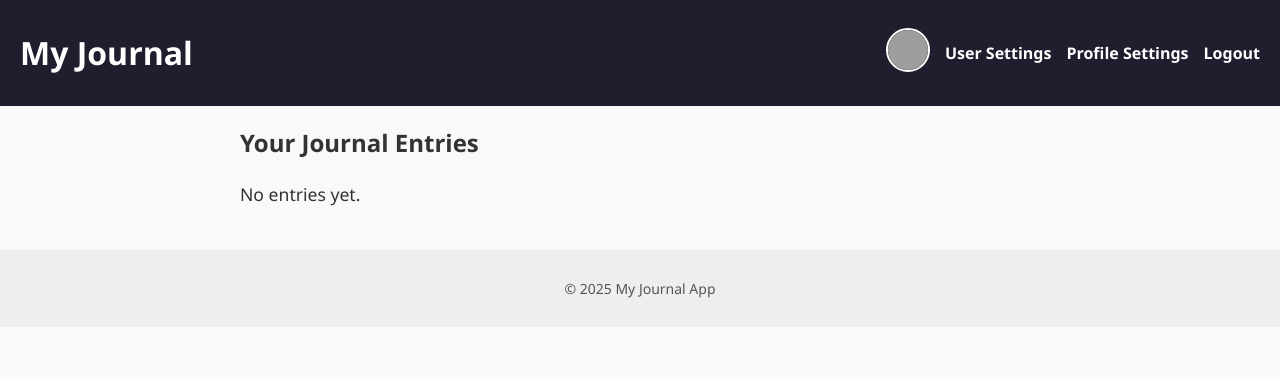
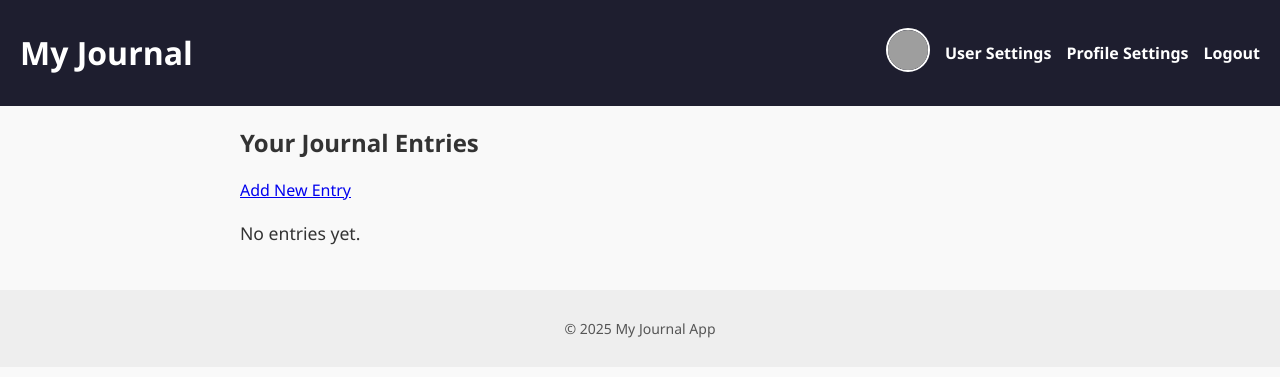
Before and after one commit to joelepoel/journal-app, a Django app: page /entries/ in a window 1280 px wide. Shown: the top 377 px of the page. Run offline with Django 5.2, Linux system fonts and the light colour scheme; the visitor is signed in with stand-in values (Sample User, id 1); data that the repository does not hold is empty; grey boxes are pictures that could not be loaded.

Commit message:
fixed add entry template and added ordering to entry model

```diff
--- a/entries/models.py
+++ b/entries/models.py
@@ -25,3 +25,6 @@ class Entry(models.Model):
 
     def __str__(self): #if portrayed in a string, it returns the entry's title
         return self.title
+
+    class Meta:
+        ordering = ['-date']
--- a/entries/templates/entries/entry_list.html
+++ b/entries/templates/entries/entry_list.html
@@ -1,6 +1,11 @@
 {% extends "layout.html" %}
 {% block body %}
   <h2>Your Journal Entries</h2>
+
+  <p>
+    <a href="{% url 'entries:entry_create' %}" class="btn btn-primary">Add New Entry</a>
+  </p>
+
   <ul class="entry-list">
     {% for entry in entries %}
       <li>
```
Also changed, not shown: entries/migrations/0007_alter_entry_options.py (added).
